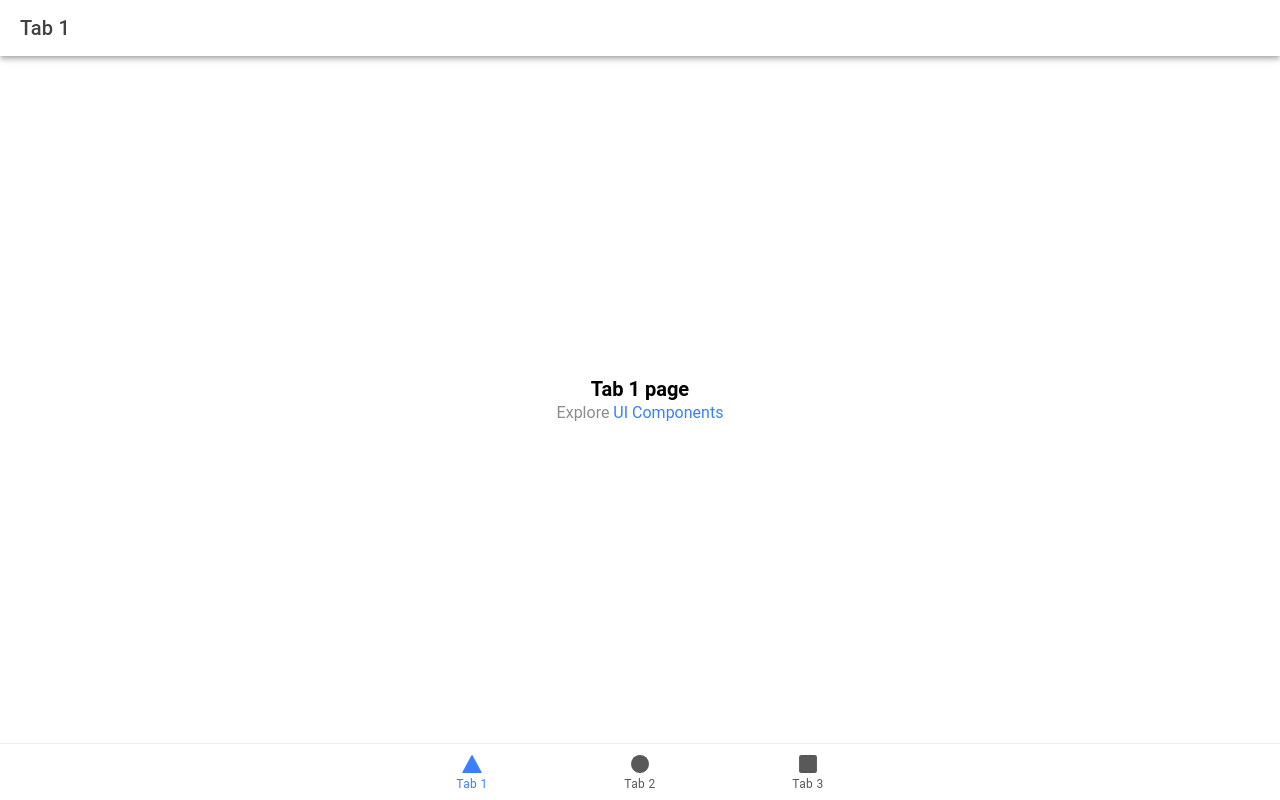
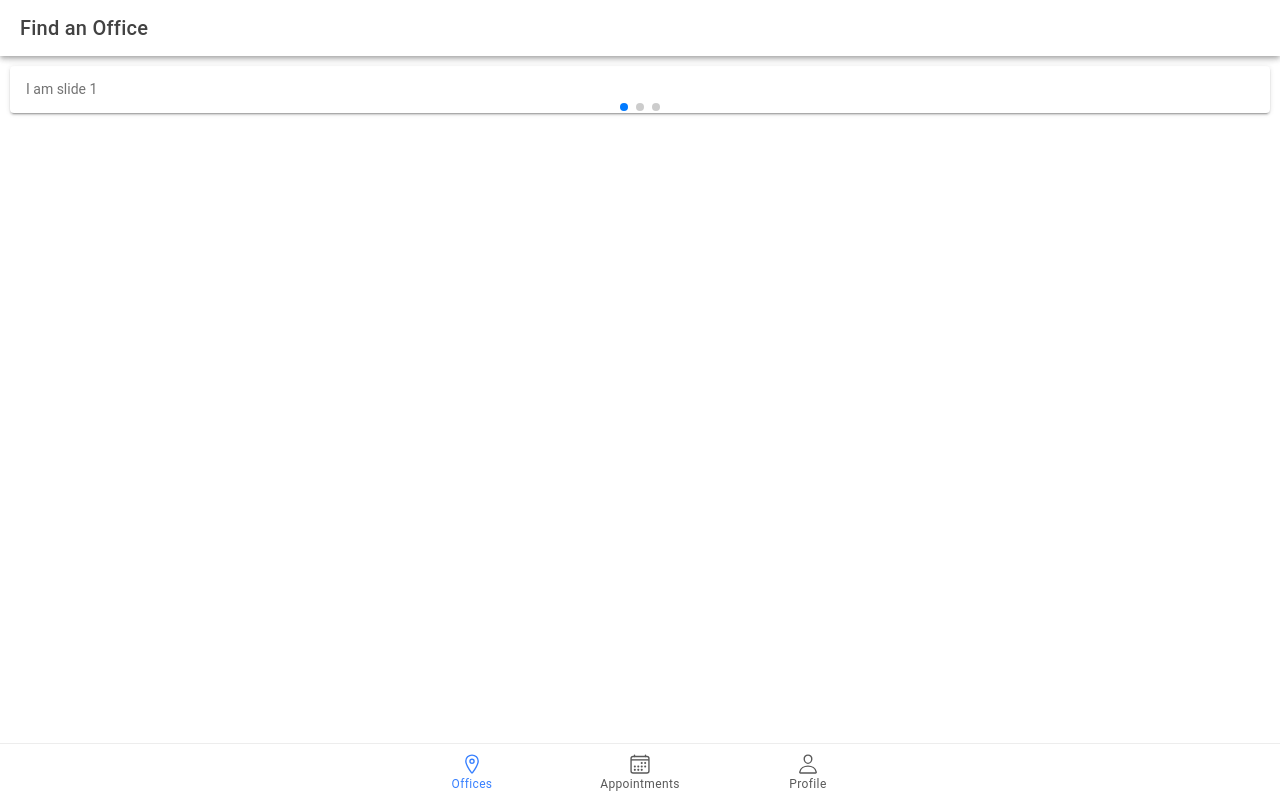
Before and after one commit to githubaliba/ionic-test, a React (Vite) app in the folder ionic-demo/: page /tab1 in a window 1280 px wide. Built offline with nearby package versions, Linux system fonts and the light colour scheme.

Commit message:
add swiper, update tabs for better names

```diff
--- a/ionic-demo/index.html
+++ b/ionic-demo/index.html
@@ -19,7 +19,7 @@
     <meta name="format-detection" content="telephone=no" />
     <meta name="msapplication-tap-highlight" content="no" />
 
-    <link rel="manifest" href="/manifest.json" />
+    <link rel="manifest" href="/manifest.webmanifest">
 
     <link rel="shortcut icon" type="image/png" href="/favicon.png" />
 
--- a/ionic-demo/package.json
+++ b/ionic-demo/package.json
@@ -27,6 +27,7 @@
     "react-dom": "^18.2.0",
     "react-router": "^5.3.4",
     "react-router-dom": "^5.3.4",
+    "swiper": "^11.0.5",
     "workbox-window": "^7.0.0"
   },
   "devDependencies": {
--- a/ionic-demo/src/App.tsx
+++ b/ionic-demo/src/App.tsx
@@ -1,4 +1,4 @@
-import { Redirect, Route } from 'react-router-dom';
+import { Redirect, Route } from "react-router-dom";
 import {
   IonApp,
   IonIcon,
@@ -7,32 +7,40 @@ import {
   IonTabBar,
   IonTabButton,
   IonTabs,
-  setupIonicReact
-} from '@ionic/react';
-import { IonReactRouter } from '@ionic/react-router';
-import { ellipse, square, triangle } from 'ionicons/icons';
-import Tab1 from './pages/Tab1';
-import Tab2 from './pages/Tab2';
-import Tab3 from './pages/Tab3';
+  setupIonicReact,
+} from "@ionic/react";
+import { IonReactRouter } from "@ionic/react-router";
+import {
+  calendarOutline,
+  ellipse,
+  locateOutline,
+  locationOutline,
+  personOutline,
+  square,
+  triangle,
+} from "ionicons/icons";
+import Tab1 from "./pages/Tab1";
+import Tab2 from "./pages/Tab2";
+import Tab3 from "./pages/Tab3";
 
 /* Core CSS required for Ionic components to work properly */
-import '@ionic/react/css/core.css';
+import "@ionic/react/css/core.css";
 
 /* Basic CSS for apps built with Ionic */
-import '@ionic/react/css/normalize.css';
-import '@ionic/react/css/structure.css';
-import '@ionic/react/css/typography.css';
+import "@ionic/react/css/normalize.css";
+import "@ionic/react/css/structure.css";
+import "@ionic/react/css/typography.css";
 
 /* Optional CSS utils that can be commented out */
-import '@ionic/react/css/padding.css';
-import '@ionic/react/css/float-elements.css';
-import '@ionic/react/css/text-alignment.css';
-import '@ionic/react/css/text-transformation.css';
-import '@ionic/react/css/flex-utils.css';
-import '@ionic/react/css/display.css';
+import "@ionic/react/css/padding.css";
+import "@ionic/react/css/float-elements.css";
+import "@ionic/react/css/text-alignment.css";
+import "@ionic/react/css/text-transformation.css";
+import "@ionic/react/css/flex-utils.css";
+import "@ionic/react/css/display.css";
 
 /* Theme variables */
-import './theme/variables.css';
+import "./theme/variables.css";
 
 setupIonicReact();
 
@@ -56,16 +64,16 @@ const App: React.FC = () => (
         </IonRouterOutlet>
         <IonTabBar slot="bottom">
           <IonTabButton tab="tab1" href="/tab1">
-            <IonIcon aria-hidden="true" icon={triangle} />
-            <IonLabel>Tab 1</IonLabel>
+            <IonIcon aria-hidden="true" icon={locationOutline} />
+            <IonLabel>Offices</IonLabel>
           </IonTabButton>
           <IonTabButton tab="tab2" href="/tab2">
-            <IonIcon aria-hidden="true" icon={ellipse} />
-            <IonLabel>Tab 2</IonLabel>
+            <IonIcon aria-hidden="true" icon={calendarOutline} />
+            <IonLabel>Appointments</IonLabel>
           </IonTabButton>
           <IonTabButton tab="tab3" href="/tab3">
-            <IonIcon aria-hidden="true" icon={square} />
-            <IonLabel>Tab 3</IonLabel>
+            <IonIcon aria-hidden="true" icon={personOutline} />
+            <IonLabel>Profile</IonLabel>
           </IonTabButton>
         </IonTabBar>
       </IonTabs>
--- a/ionic-demo/src/pages/Tab1.tsx
+++ b/ionic-demo/src/pages/Tab1.tsx
@@ -1,22 +1,55 @@
-import { IonContent, IonHeader, IonPage, IonTitle, IonToolbar } from '@ionic/react';
-import ExploreContainer from '../components/ExploreContainer';
-import './Tab1.css';
-
+import {
+  IonCard,
+  IonCardContent,
+  IonContent,
+  IonHeader,
+  IonPage,
+  IonTitle,
+  IonToolbar,
+} from "@ionic/react";
+import ExploreContainer from "../components/ExploreContainer";
+import { Navigation, Mousewheel, Pagination } from "swiper/modules";
+import { Swiper, SwiperSlide } from "swiper/react";
+import "./Tab1.css";
+import "swiper/css/bundle";
 const Tab1: React.FC = () => {
   return (
     <IonPage>
       <IonHeader>
         <IonToolbar>
-          <IonTitle>Tab 1</IonTitle>
+          <IonTitle>Find an Office</IonTitle>
         </IonToolbar>
       </IonHeader>
       <IonContent fullscreen>
         <IonHeader collapse="condense">
           <IonToolbar>
-            <IonTitle size="large">Tab 1</IonTitle>
+            <IonTitle size="large">Find Office</IonTitle>
           </IonToolbar>
         </IonHeader>
-        <ExploreContainer name="Tab 1 page" />
+        <Swiper
+          pagination={{ clickable: true }}
+          mousewheel
+          modules={[Pagination, Mousewheel]}
+          loop={true}
+        >
+          <SwiperSlide>
+            <IonCard title="SLIDE 1">
+              <IonCardContent>I am slide 1</IonCardContent>
+            </IonCard>
+          </SwiperSlide>
+          <SwiperSlide>
+            {" "}
+            <IonCard title="SLIDE 2">
+              <IonCardContent>I am slide 2</IonCardContent>
+            </IonCard>
+          </SwiperSlide>
+          <SwiperSlide>
+            {" "}
+            <IonCard title="SLIDE 3">
+              <IonCardContent>I am slide 3</IonCardContent>
+            </IonCard>
+          </SwiperSlide>
+        </Swiper>
       </IonContent>
     </IonPage>
   );
--- a/ionic-demo/src/pages/Tab2.tsx
+++ b/ionic-demo/src/pages/Tab2.tsx
@@ -1,22 +1,28 @@
-import { IonContent, IonHeader, IonPage, IonTitle, IonToolbar } from '@ionic/react';
-import ExploreContainer from '../components/ExploreContainer';
-import './Tab2.css';
+import {
+  IonContent,
+  IonHeader,
+  IonPage,
+  IonTitle,
+  IonToolbar,
+} from "@ionic/react";
+import ExploreContainer from "../components/ExploreContainer";
+import "./Tab2.css";
 
 const Tab2: React.FC = () => {
   return (
     <IonPage>
       <IonHeader>
         <IonToolbar>
-          <IonTitle>Tab 2</IonTitle>
+          <IonTitle>Manage Appointments</IonTitle>
         </IonToolbar>
       </IonHeader>
       <IonContent fullscreen>
         <IonHeader collapse="condense">
           <IonToolbar>
-            <IonTitle size="large">Tab 2</IonTitle>
+            <IonTitle size="large">Manage Appointments</IonTitle>
           </IonToolbar>
         </IonHeader>
-        <ExploreContainer name="Tab 2 page" />
+        <ExploreContainer name="Manage Appointments" />
       </IonContent>
     </IonPage>
   );
--- a/ionic-demo/src/pages/Tab3.tsx
+++ b/ionic-demo/src/pages/Tab3.tsx
@@ -1,22 +1,28 @@
-import { IonContent, IonHeader, IonPage, IonTitle, IonToolbar } from '@ionic/react';
-import ExploreContainer from '../components/ExploreContainer';
-import './Tab3.css';
+import {
+  IonContent,
+  IonHeader,
+  IonPage,
+  IonTitle,
+  IonToolbar,
+} from "@ionic/react";
+import ExploreContainer from "../components/ExploreContainer";
+import "./Tab3.css";
 
 const Tab3: React.FC = () => {
   return (
     <IonPage>
       <IonHeader>
         <IonToolbar>
-          <IonTitle>Tab 3</IonTitle>
+          <IonTitle>Profile</IonTitle>
         </IonToolbar>
       </IonHeader>
       <IonContent fullscreen>
         <IonHeader collapse="condense">
           <IonToolbar>
-            <IonTitle size="large">Tab 3</IonTitle>
+            <IonTitle size="large">Profile</IonTitle>
           </IonToolbar>
         </IonHeader>
-        <ExploreContainer name="Tab 3 page" />
+        <ExploreContainer name="Profile" />
       </IonContent>
     </IonPage>
   );
```
Also changed, not shown: 1 other file (tests, documents, lock files or other folders).
